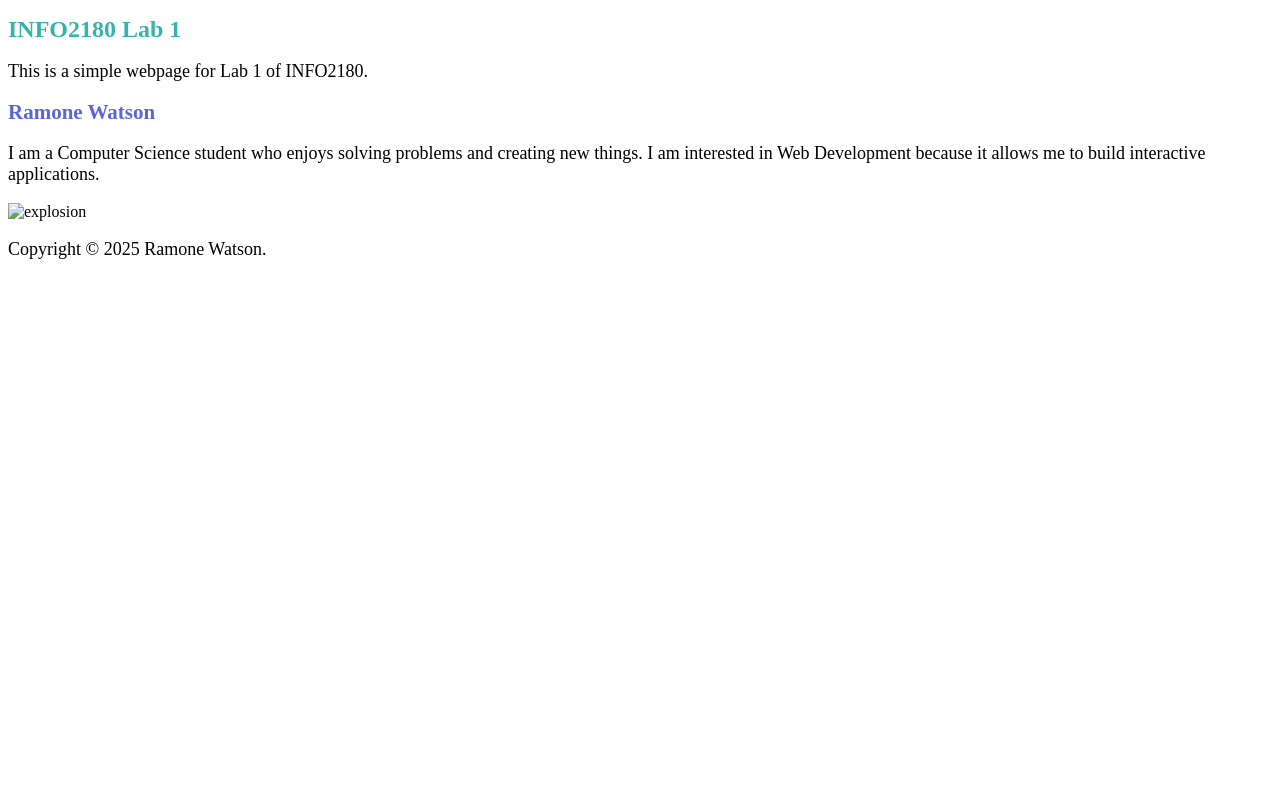
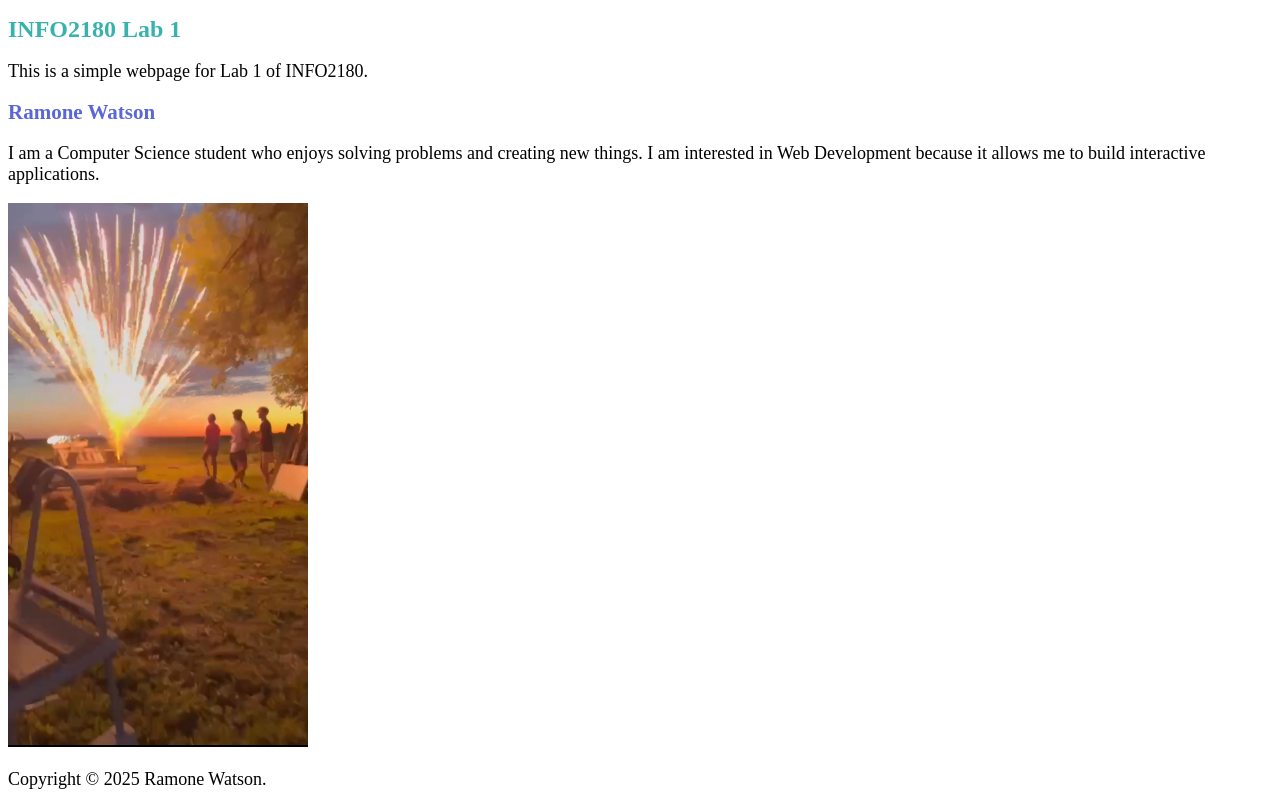
Before and after one commit to rzmone/info2180-lab1, a plain HTML site: page index.html in a window 1280 px wide. Drawn offline with Linux system fonts and the light colour scheme.

Commit message:
Final updates to index.html

```diff
--- a/index.html
+++ b/index.html
@@ -18,7 +18,7 @@
         <p>I am a Computer Science student who enjoys solving problems and creating new things.
             I am interested in Web Development because it allows me to build interactive applications.</p>
 
-        <img src="myphoto.jpg" alt="explosion" width="300">
+        <img src="myphoto.jpeg" alt="explosion" width="300">
     </main>
     <footer>
         <p>Copyright &copy; 2025 Ramone Watson.</p>
```
